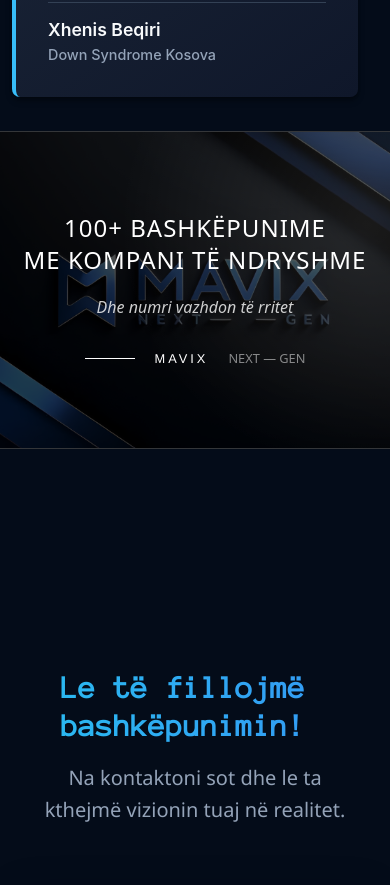
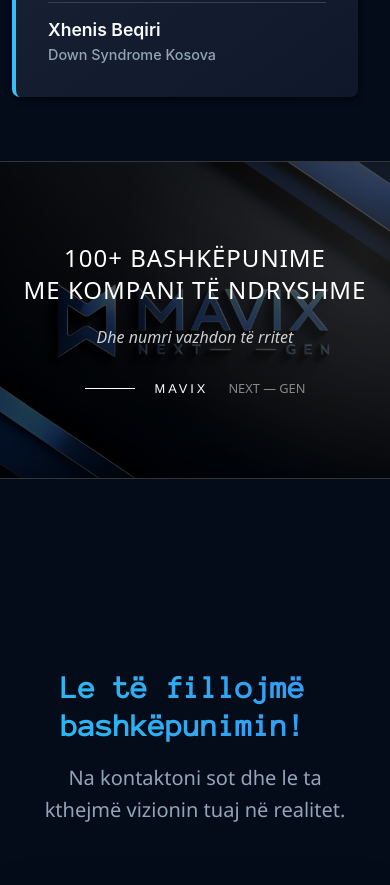
Before and after one commit to Eazzy2006/mavix.ks, a React (Vite) app: page / in a window 390 px wide. Shown: the part 4480-5365 px from the top of the page. Built offline with nearby package versions, Linux system fonts and the light colour scheme.

Commit message:
brang it low

```diff
--- a/src/index.css
+++ b/src/index.css
@@ -490,7 +490,7 @@ h1 {
 
   .bashki{
     position: relative;
-    top: -180px;
+    top: -150px;
     background: transparent;
   }
 
```
